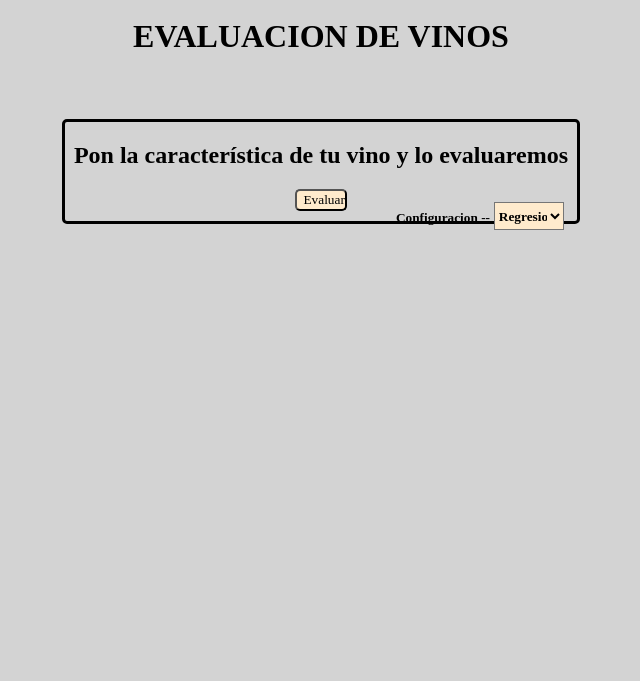
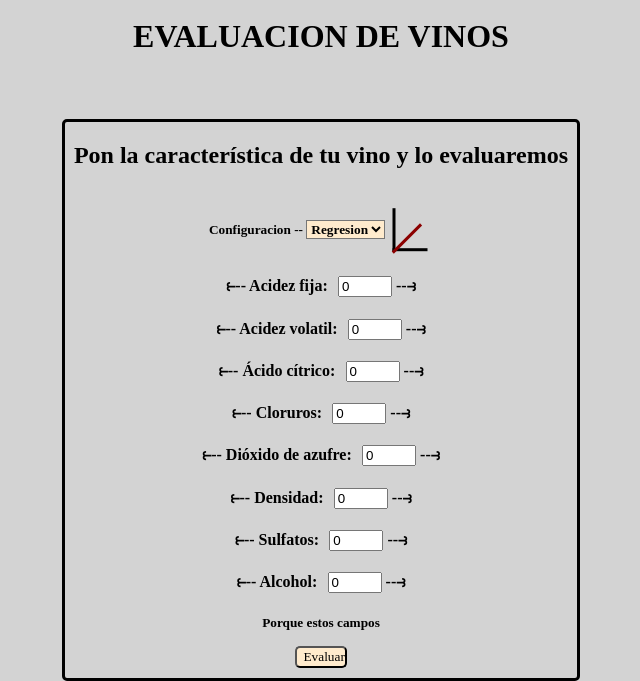
Before and after one commit to PabloE-03/prediccion-vino-PC, a Flask app: page / in a window 1280 px wide. Shown: the part 142-823 px from the top of the page, without its empty margins (319-959 px from the left). Before the commit the page ends 372 px from the top, so only its background shows below. Run offline with Flask 3, Linux system fonts and the light colour scheme; some web fonts are replaced.

Commit message:
Cambios en el front y en las dependencias

```diff
--- a/static/style.css
+++ b/static/style.css
@@ -121,6 +121,11 @@ main{
      border-style: solid;
      border-color: black;
      border-radius: 5px;
+    transition: 1s;
+}
+
+.formulario-vino:hover{
+    border-color: forestgreen;
 
 }
 
@@ -141,20 +146,120 @@ main{
     cursor: pointer;
 }
 
-.select{
-    width: 5.5%;
+#select{
+    width: fit-content;
     height: 3.5%;
-    position: absolute;
     background-color: blanchedalmond;
     font-family: "Eagle Lake", serif;
     font-weight: bolder;
     font-style: normal;
-    top: 43%;
-    right: 31%;
+    transition: 1s;
+    margin-bottom: 3%;
 }
 
-.title-select{
-    position: absolute;
-    top: 41.2%;
-    right: 36.8%;
+#select:hover{
+    border-color: forestgreen;
+    border-radius: 5px;
 }
+
+.campos{
+    width: 100%;
+    text-align: left;
+    margin: 0% auto;
+    text-align: center;
+}
+
+
+input{
+    width: 9%;
+    margin-left: 2%;
+}
+
+.label-pop-up{
+    transition: 1s;
+    width: fit-content;
+    margin: 3% auto;
+}
+
+.label-pop-up:hover{
+    color: blueviolet;
+    border-bottom-style: solid;
+    border-color: blueviolet;
+    cursor: pointer;
+}
+
+.animacion-1{
+    width: 2.5vw;
+    height: 5vh;
+    display: inline-block;
+    transform: translate(10%,40%);
+    border-left-style: solid;
+    border-bottom-style: solid;
+    transition: 1.5s;
+    border-color: black;
+}
+
+/* .animacion-1:hover{
+    width: 0vw;
+    height: 0vh;
+} */
+
+.regresion{
+    width: 100%;
+    height: 5vh;
+    transform: translate(15%,54%) rotate(45deg);
+    border-left-style: solid;
+    border-color: darkred;
+    transition: 1s;
+    transition-delay: 0.8s;
+}
+
+/* .regresion:hover{
+    width: 0%;
+    border: 0px;
+} */
+
+.animacion-2{
+    width: 0vw;
+    height: 0vh;
+    /* width: 3.5vw;
+    height: 6vh; */
+    display: inline-block;
+    transform: translate(10%,40%);
+    border-style: solid;
+    border-color: transparent;
+    transition: 1.5s;
+}
+
+.knn{
+    width: 0%;
+    height: 0vh;
+    /* width: 20%;
+    height: 1.5vh; */
+    border-radius: 50%;
+}
+
+.knn:nth-child(1){
+    background-color: darkred;
+    transform: translate(60%,50%);
+}
+
+ .knn:nth-child(2){
+    background-color: darkred;
+    transform: translate(120%,80%);
+}
+
+.knn:nth-child(3){
+    background-color: darkblue;
+    transform: translate(350%,50%);
+}
+
+.circulo{
+    width: 40%;
+    height: 4.5vh;
+    border-style: solid;
+    border-color: transparent;
+    border-radius: 50%;
+    transform: translate(8%,-85%);
+    transition: 1.5s;
+}
--- a/templates/index.html
+++ b/templates/index.html
@@ -20,11 +20,32 @@
         <h1 class="title">EVALUACION DE VINOS</h1>
         <div class="formulario-vino">
             <h2>Pon la característica de tu vino y lo evaluaremos</h2>
-            <h5 class="title-select">Configuracion --</h5>
-            <select class="select">
+            <h5 class="title-select">Configuracion --
+                <select id="select" onchange="animacion()">
                 <option value="regresion">Regresion</option>
                 <option value="knn">KNN</option>
             </select>
+            <div class="animacion-1">
+                <div class="regresion"></div>
+            </div>
+            <div class="animacion-2">
+                <div class="knn"></div>
+                <div class="knn"></div>
+                <div class="knn"></div>
+                <div class="circulo"></div>
+            </div>
+        </h5>
+            <div class="campos">
+                <h4>⥼-- Acidez fija:<input type="number" value="0">    <b>--⥽</b></h4>
+                <h4>⥼-- Acidez volatil:<input type="number" value="0"> <b>--⥽</b></h4>
+                <h4>⥼-- Ácido cítrico:<input type="number" value="0">  <b>--⥽</b></h4>
+                <h4>⥼-- Cloruros:<input type="number" value="0">       <b>--⥽</b></h4>
+                <h4>⥼-- Dióxido de azufre:<input type="number" value="0">       <b>--⥽</b></h4>
+                <h4>⥼-- Densidad:<input type="number" value="0">       <b>--⥽</b></h4>
+                <h4>⥼-- Sulfatos:<input type="number" value="0">       <b>--⥽</b></h4>
+                <h4>⥼-- Alcohol:<input type="number" value="0"  >      <b>--⥽</b></h4>
+            </div>
+            <h5 class="label-pop-up">Porque estos campos</h5>
 
 
             <button class="button-ev">Evaluar</button>
@@ -33,5 +54,71 @@
     <footer>
 
     </footer>
+    <script>
+        const animacion = ()=>{
+            const select = document.getElementById("select")
+            const caja_1 = document.getElementsByClassName("animacion-1")[0]
+            const regresion = document.getElementsByClassName("regresion")[0]
+            const caja_2 = document.getElementsByClassName("animacion-2")[0]
+            const knn = document.getElementsByClassName("knn")
+            const circulo = document.getElementsByClassName("circulo")[0]
+            if(select.value=="regresion")
+            {
+                caja_2.style.transitionDelay = "0s"
+                circulo.style.transitionDelay = "0s"
+                knn.item(0).style.transitionDelay = "0s";
+                knn.item(1).style.transitionDelay = "0s";
+                knn.item(2).style.transitionDelay = "0s";
+                caja_2.style.width = "0vw";
+                caja_2.style.height = "0vh";
+                caja_2.style.borderColor = "transparent";
+                for(let item = 0;item<knn.length;item++)
+                {
+                    knn.item(item).style.width = "0%";
+                    knn.item(item).style.height = "0vh";
+                }
+                circulo.style.borderColor = "transparent";
+
+                caja_1.style.transitionDelay = "1s"
+                regresion.style.transitionDelay = "1.8s";
+                caja_1.style.width = "2.5vw";
+                caja_1.style.height = "5vh";
+                caja_1.style.borderColor = "black";
+                regresion.style.width = "100%";
+                regresion.style.borderColor = "darkred";
+            }
+            else
+            {
+                caja_2.style.transitionDelay = "1s"
+                circulo.style.transitionDelay = "3s"
+                knn.item(0).style.transitionDelay = "2s";
+                knn.item(1).style.transitionDelay = "2.2s";
+                knn.item(2).style.transitionDelay = "2.4s";
+
+                caja_1.style.transitionDelay = "0s"
+                regresion.style.transitionDelay = "0s";
+                caja_1.style.width = "0vw";
+                caja_1.style.height = "0vh";
+                caja_1.style.borderColor = "transparent";
+                regresion.style.width = "0%";
+                regresion.style.borderColor = "transparent";
+
+                caja_2.style.width = "3.5vw";
+                caja_2.style.height = "6vh";
+                caja_2.style.borderColor = "black";
+
+
+                for(let item = 0;item<knn.length;item++)
+                {
+                    knn.item(item).style.width = "20%";
+                    knn.item(item).style.height = "1.5vh";
+                }
+                // circulo.style.width = "40%";
+                // circulo.style.height = "4.5vh";
+                circulo.style.borderColor = "black";
+            }
+        }
+
+    </script>
 </body>
 </html>
```
Also changed, not shown: requirements.txt (+28 -0 lines).
